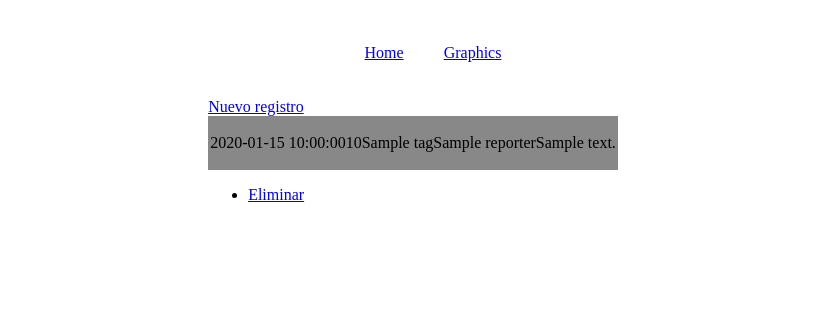
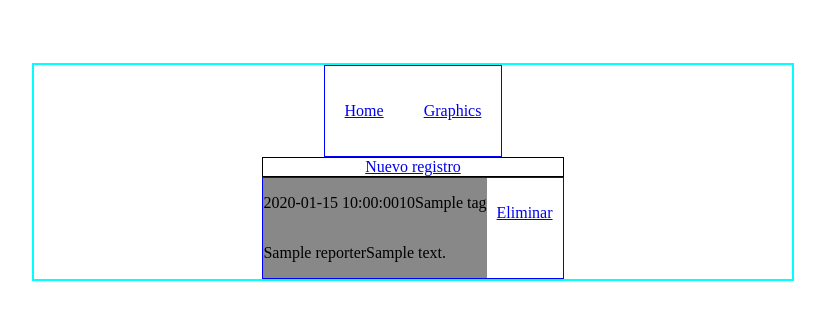
Before and after one commit to Franm99/home-balance, a Python web app: template app/templates/records.html in a window 1280 px wide. Shown: the top 320 px of the page, without its empty margins (227-1052 px from the left). Run offline with Jinja, Linux system fonts and the light colour scheme; the template is opened without the code that fills it: most values are stand-ins (such as "Sample title", 1, 10 or a date in 2020).

Commit message:
Added some CSS

```diff
--- a/app/static/style.css
+++ b/app/static/style.css
@@ -4,13 +4,32 @@
 #my-body {
     display: flex;
     flex-direction: column;
+    justify-content: center;
     align-items: center;
+    border: solid 2px cyan;
+    max-width: 60%;
+    margin: 5% auto;
+}
+
+#actions-section {
+    border: solid 1px black;
+    display: flex;
+    justify-content: center;
+}
+
+#balance-history-section {
+    border: solid 1px blue;
 }
 
 /* NAVBAR */
 
+#navbar-section {
+    border: solid 1px blue;
+}
+
 .nav-list {
     display: flex;
+    padding: 0;
 }
 
 .nav-list li {
@@ -19,3 +38,21 @@
     padding: 20px;
 
 }
+
+/* */
+.record-cell div {
+    display: flex;
+}
+
+.record-container {
+    display: flex;
+}
+
+.actions-list {
+    padding: 0;
+}
+
+.actions-list li {
+    list-style-type: none;
+    padding: 10px;
+}
--- a/app/templates/layout.html
+++ b/app/templates/layout.html
@@ -12,7 +12,7 @@
     </head>
     <body>
     <div id="my-body">
-        <section id="navbar">
+        <section id="navbar-section">
             <ul class=" nav-list">
                 <li><a href="{{ url_for('records.view_records') }}">Home</a></li>
                 <li><a href="{{ url_for('graphics.graphics') }}">Graphics</a></li>
--- a/app/templates/records.html
+++ b/app/templates/records.html
@@ -1,8 +1,11 @@
 {% extends "layout.html" %}
 {% block content %}
+<section id="actions-section">
     <div>
         <a href="{{ url_for('records.add_record') }}">Nuevo registro</a>
     </div>
+</section>
+<section id="balance-history-section">
     <div>
         <div>
             {% for record in records_list %}
@@ -12,15 +15,19 @@
                     {% set record_color='green' %}
                 {% endif %}
                     <div class="record-container">
-                        <div class="record-cell" style="display: flex; padding: 2px; background-color: {{ record_color }};">
+                        <div class="record-cell" style="background-color: {{ record_color }};">
+                            <div>
                                 <p>{{ record.date }}</p>
                                 <p>{{ record.amount }}</p>
                                 <p>{{ record.tag }}</p>
+                            </div>
+                            <div>
                                 <p>{{ record.reporter }}</p>
                                 <p>{{ record.description }}</p>
+                            </div>
                         </div>
                         <div class="record-actions">
-                            <ul class="actions=list">
+                            <ul class="actions-list">
                                 <li><a href="{{ url_for('records.remove_record', record_id=record.id) }}">Eliminar</a></li>
                             </ul>
                         </div>
@@ -28,6 +35,7 @@
 
             {% endfor %}
         </div>
+    </div>
+</section>
 
-    </div>
 {% endblock %}
```
